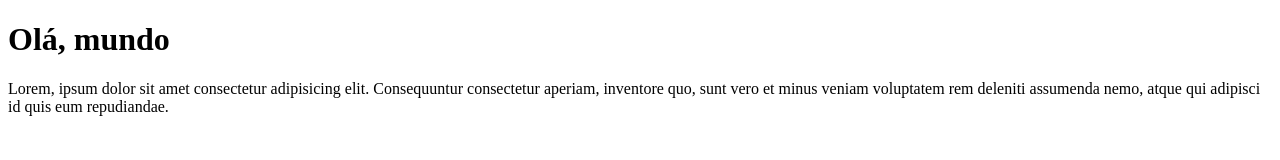
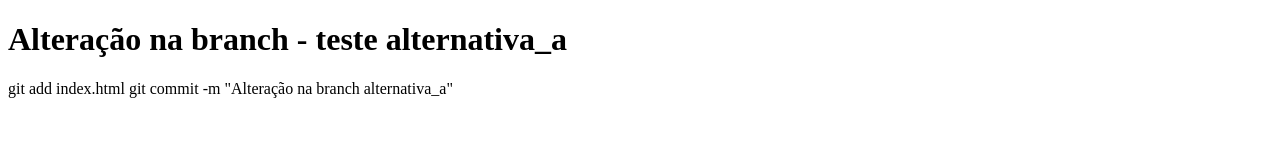
Before and after one commit to rafaelmagnon/git-aula1, a plain HTML site: page git-aula1/index.html in a window 1280 px wide. Drawn offline with Linux system fonts and the light colour scheme.

Commit message:
uma nova versao

```diff
--- a/git-aula1/index.html
+++ b/git-aula1/index.html
@@ -1,14 +1 @@
-<!DOCTYPE html>
-<html lang="en">
-<head>
-    <meta charset="UTF-8">
-    <meta name="viewport" content="width=device-width, initial-scale=1.0">
-    <title>Document</title>
-</head>
-<body>
-    <h1>Olá, mundo
-    </h1>
-
-    <p>Lorem, ipsum dolor sit amet consectetur adipisicing elit. Consequuntur consectetur aperiam, inventore quo, sunt vero et minus veniam voluptatem rem deleniti assumenda nemo, atque qui adipisci id quis eum repudiandae.</p>
-</body>
-</html>
+<!DOCTYPE html> <html lang="pt-BR"> <head> <meta charset="UTF-8"> <meta name="viewport" content="width=device-width, initial-scale=1.0"> <title>Documento</title> </head> <body> <h1>Alteração na branch - teste alternativa_a</h1> </body> </html>git add index.html git commit -m "Alteração na branch alternativa_a"
```
